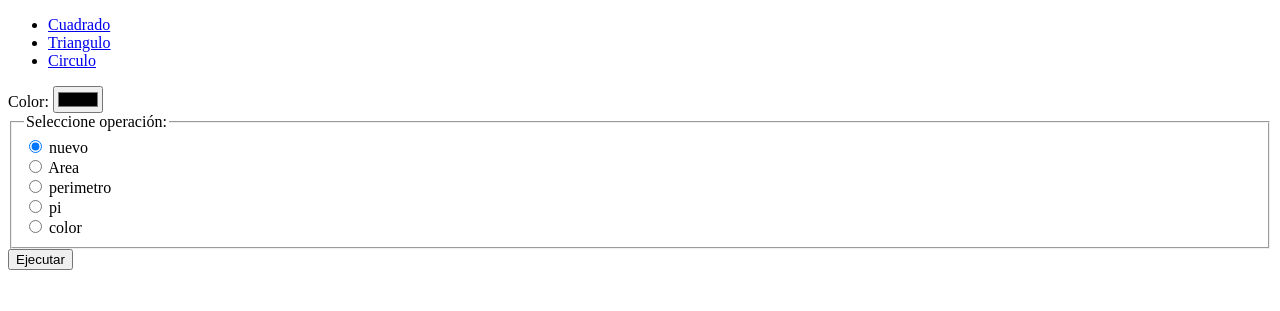
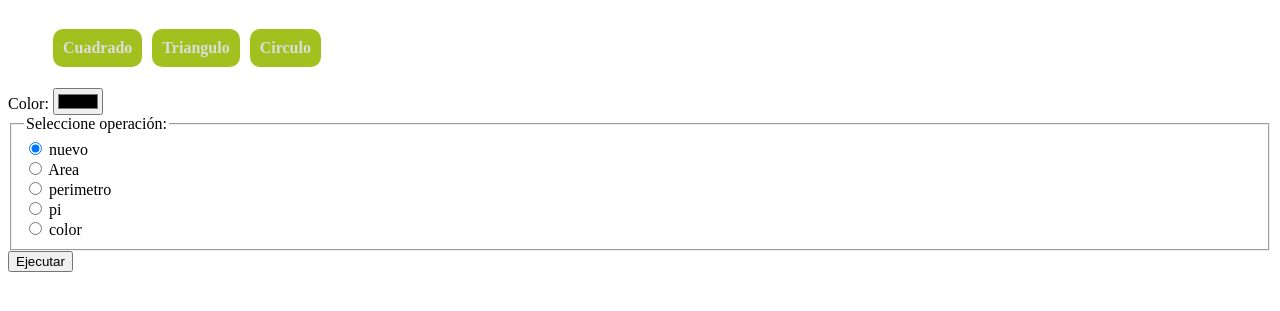
Before and after one commit to ProfVillegas/DAII, a PHP site: page / in a window 1280 px wide. Shown: the top 311 px of the page. Run offline with PHP 8.4, Linux system fonts and the light colour scheme.

Commit message:
Concepto de Herencia
Bug: El atributo color de la clase extendida figura - PENDIENTE -

```diff
--- a/ejercicio01/index.html
+++ b/ejercicio01/index.html
@@ -12,19 +12,21 @@
             <form>
 
                 <ul class="menu">
-                    <li><a href="#" id="fCuadrado" class="fOpcion">Cuadrado</a></li>
-                    <li><a href="#" id="fTriangulo" class="fOpcion">Triangulo</a></li>
-                    <li><a href="#" id="fCirculo" class="fOpcion">Circulo</a></li>
+                    <li><a href="#" data-id="fCuadrado" class="fOpcion">Cuadrado</a></li>
+                    <li><a href="#" data-id="fTriangulo" class="fOpcion">Triangulo</a></li>
+                    <li><a href="#" data-id="fCirculo" class="fOpcion">Circulo</a></li>
                 </ul>
-                <div class="form-group dCuadrado item">
-                    <label for="radio">radio:</label>
-                    <input type="number" min="1" id="radio" name="r" />
+                <div class="form-group fCuadrado opcion item">
+                    <label for="lado">Lado:</label>
+                    <input type="number" min="1" id="lado" name="l" />
                 </div>
-                <div class="form-group dTriangulo item">
-                    <label for="radio">radio:</label>
-                    <input type="number" min="1" id="radio" name="r" />
+                <div class="form-group fTriangulo opcion item">
+                    <label for="base">base:</label>
+                    <input type="number" min="1" id="base" name="b" />
+                    <label for="altura">altura:</label>
+                    <input type="number" min="1" id="altura" name="h" />
                 </div>
-                <div class="form-group dCirculo item">
+                <div class="form-group fCirculo opcion item">
                     <label for="radio">radio:</label>
                     <input type="number" min="1" id="radio" name="r" />
                 </div>
@@ -84,6 +86,9 @@
                 });
                 $(".fOpcion").click(function(e){
                     e.preventDefault();
+                    $(".opcion input").val(null);
+                    $(".opcion").addClass('item');
+                    $("."+$(this).data('id')).removeClass('item');
 
                 });
             })
@@ -97,6 +102,31 @@
             .item{
                 display: none;
             }
+            .menu {
+                display: inline-flex;
+                text-decoration: none;
+                list-style: none;
+
+            }
+            .menu li{
+                list-style: none;
+                display: inline-block;
+            }
+            .menu a{
+                display:block;
+                padding: 10px;
+                margin: 5px;
+                text-align: center;
+                border-radius: 10px;
+                background: #A2C11E;
+                text-decoration: none;
+                font-weight: bold;
+                color: #ddd;
+            }
+            .menu a:hover{
+                background: #A23300;
+                color: #FFF;
+            }
         </style>
     </body>
 </html>
```
Also changed, not shown: ejercicio01/circulo.class.php (+2 -7 lines), ejercicio01/figura.class.php (added, +14 -0 lines).
